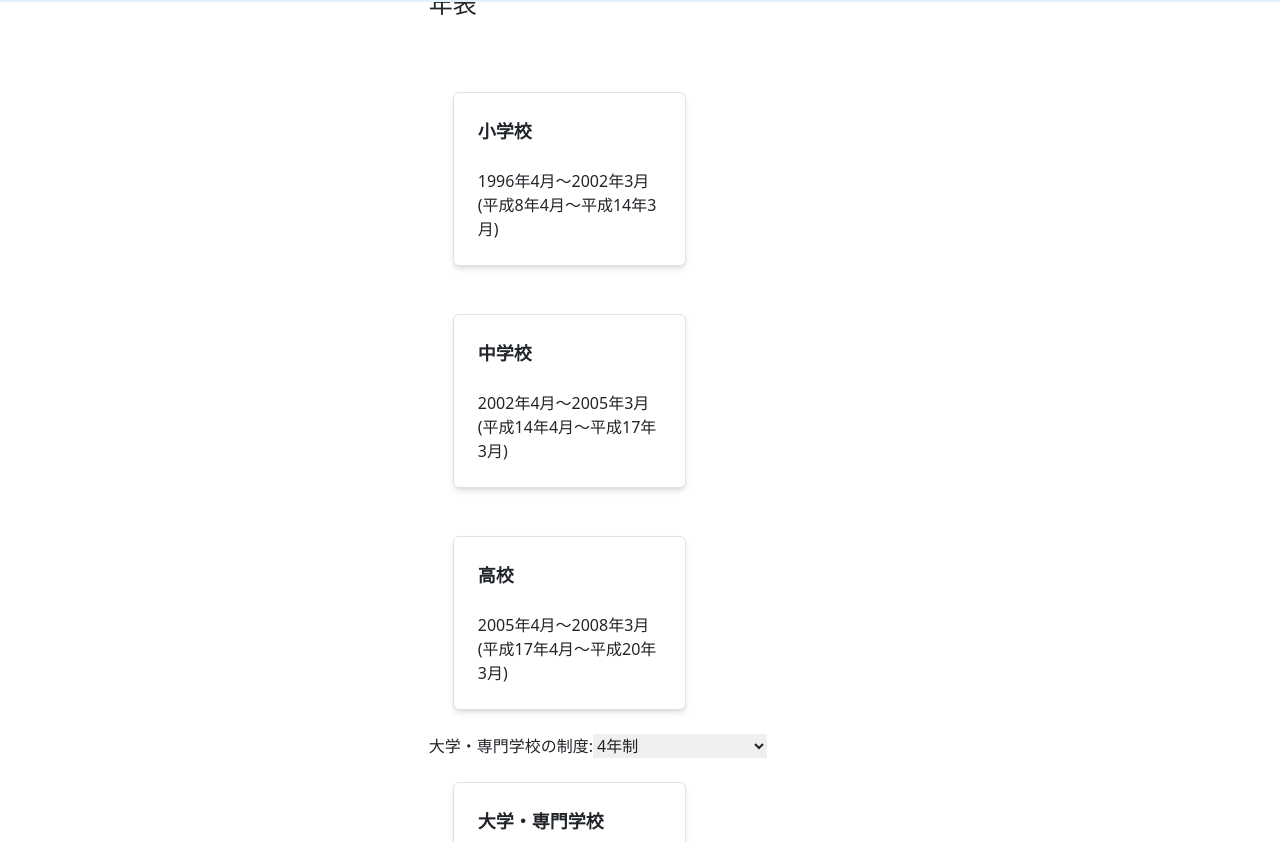
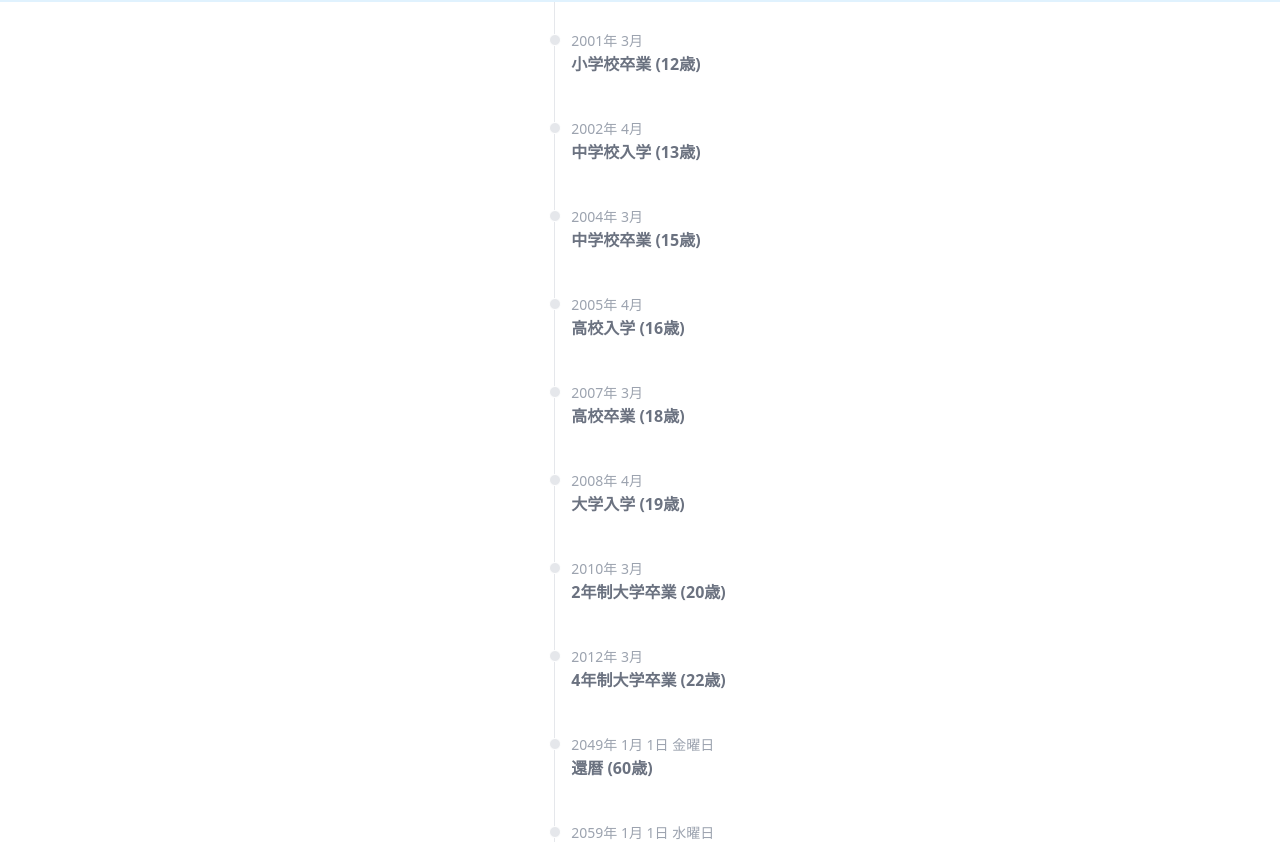
Before and after one commit to foresukecom/toolbox, a Vue app: page /birthdate-info in a window 1280 px wide. Shown: the part 798-1640 px from the top of the page. Built offline with nearby package versions, Linux system fonts and the light colour scheme; no server answers.

Commit message:
del: 不要な項目削除

```diff
--- a/src/views/BirthdateInfo.vue
+++ b/src/views/BirthdateInfo.vue
@@ -9,30 +9,6 @@
           <InfoCard title="星座" :text="result.zodiac" :showCopyButton="false" />
           <InfoCard title="干支" :text="result.zodiacSign" :showCopyButton="false" />
           <InfoCard title="曜日" :text="result.dayOfWeek" :showCopyButton="false" />
-
-          <h2 class="text-2xl my-5">年表</h2>
-          <InfoCard title="小学校"
-            :text="`${result.primarySchoolAdmissionYear}年4月〜${result.primarySchoolGraduationYear}年3月 \n(${toJapaneseEra(result.primarySchoolAdmissionYear)}年4月〜${toJapaneseEra(result.primarySchoolGraduationYear)}年3月)`"
-            :showCopyButton="false" />
-
-          <InfoCard title="中学校"
-            :text="`${result.middleSchoolAdmissionYear}年4月〜${result.middleSchoolGraduationYear}年3月 \n(${toJapaneseEra(result.middleSchoolAdmissionYear)}年4月〜${toJapaneseEra(result.middleSchoolGraduationYear)}年3月)`"
-            :showCopyButton="false" />
-
-          <InfoCard title="高校"
-            :text="`${result.highSchoolAdmissionYear}年4月〜${result.highSchoolGraduationYear}年3月 \n(${toJapaneseEra(result.highSchoolAdmissionYear)}年4月〜${toJapaneseEra(result.highSchoolGraduationYear)}年3月)`"
-            :showCopyButton="false" />
-
-          <label>大学・専門学校の制度: </label>
-          <select v-model="universityDuration" @change="calculate()">
-            <option value="2">2年制</option>
-            <option value="3">3年制</option>
-            <option value="4" selected>4年制</option>
-            <option value="6">6年制（大学院含む）</option>
-          </select>
-          <InfoCard title="大学・専門学校"
-            :text="`${result.universityAdmissionYear}年4月〜${result.universityGraduationYear}年3月 \n(${toJapaneseEra(result.universityAdmissionYear)}年4月〜${toJapaneseEra(result.universityGraduationYear)}年3月)`"
-            :showCopyButton="false" />
 
         </div>
       </div>
@@ -172,17 +148,6 @@ export default {
         return "♑️: 山羊座";
       }
     },
-    toJapaneseEra: function (year) {
-      if (year < 1926) {
-        return `大正${year - 1911}`;
-      } else if (year < 1989) {
-        return `昭和${year - 1925}`;
-      } else if (year < 2019) {
-        return `平成${year - 1988}`;
-      } else {
-        return `令和${year - 2018}`;
-      }
-    },
     addYearsToDate(baseDate, yearsToAdd) {
       // ベース日付に基づいて新しいDateオブジェクトを作成
       const newDate = new Date(baseDate);
```
